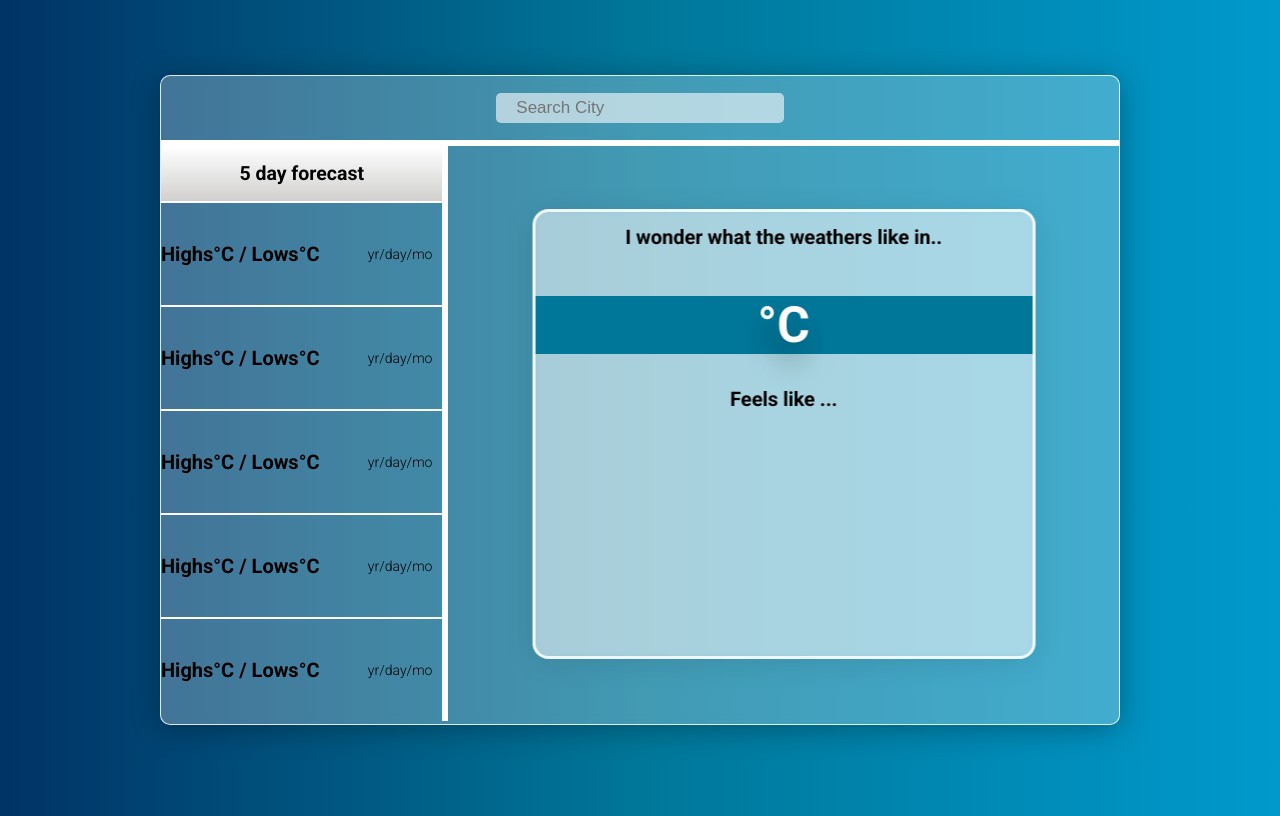
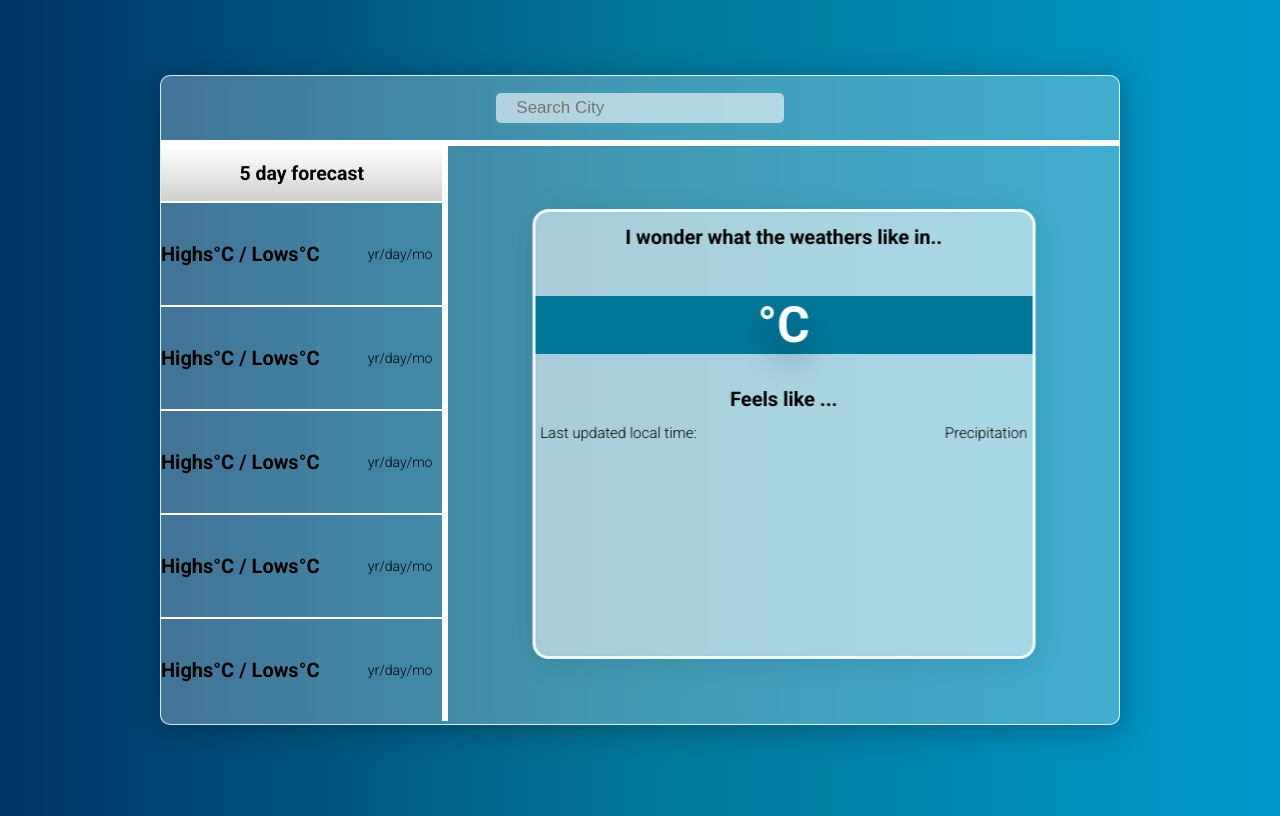
Before and after one commit to GeorgeFlood/weatherApp-react, a React (Create React App) app: page / in a window 1280 px wide. Built offline with nearby package versions, Linux system fonts and the light colour scheme.

Commit message:
added last updated & Precipitation
Not sure how I feel about these features.

```diff
--- a/src/App.js
+++ b/src/App.js
@@ -8,7 +8,7 @@ import "./styles/main.css";
 
 const App = function () {
   const [location, setLocation] = useState("");
-  const [weatherData, setWeatherData] = useState(null); // Declare a new state variable to store the weather data
+  const [weatherData, setWeatherData] = useState(null);
 
   const capitalizeLocation = (location) => {
     const words = location.toLowerCase().split(" ");
@@ -19,9 +19,7 @@ const App = function () {
   };
 
   const handleSubmit = async (term) => {
-    // Call the getWeather function and specify a callback function to handle the resolved promise
     await getWeather(term).then((data) => {
-      // Destructure the data from the resolved promise
       const { address, days, description, currentConditions } = data;
       console.log(address, days, description, currentConditions);
       const capitalizedLocation = capitalizeLocation(term);
--- a/src/Forecast.js
+++ b/src/Forecast.js
@@ -47,9 +47,26 @@ const Forcast = function ({ weatherData, location, getIcon }) {
           src={icon}
           alt="weather icon"
         ></img>
-        <p className="conditions">
-          {weatherData ? [weatherData.currentConditions.conditions] : ""}
-        </p>
+
+        <div className="miscellaneous">
+          <div className="dateTime">
+            <p>Last updated local time:</p>
+            <p>
+              {weatherData ? `${weatherData.currentConditions.datetime}` : ""}
+            </p>
+          </div>
+
+          <p className="conditions">
+            {weatherData ? [weatherData.currentConditions.conditions] : ""}
+          </p>
+          <div className="Precipitation">
+            <p>Precipitation</p>
+            <p>
+              {" "}
+              {weatherData ? `${weatherData.currentConditions.precip}` : ""}
+            </p>
+          </div>
+        </div>
       </div>
     </div>
   );
--- a/src/scss/_forcast.scss
+++ b/src/scss/_forcast.scss
@@ -50,10 +50,45 @@
 }
 
 .conditions {
-  font-size: 1.7rem;
+  font-size: 2rem;
+  font-weight: 400;
 }
 
 .main-icon {
   height: 10rem;
   width: 10rem;
 }
+
+.miscellaneous {
+  display: flex;
+  align-items: center;
+  justify-content: space-between;
+  padding: 0rem 0.5rem;
+  margin-top: auto;
+}
+
+.dateTime {
+  display: flex;
+  flex-direction: column;
+  padding: 0;
+  margin: 0;
+  font-size: 1.5rem;
+
+  & p {
+    margin-top: -0.5rem;
+  }
+}
+
+.conditions {
+  margin-right: 4rem;
+}
+
+.Precipitation {
+  display: flex;
+  flex-direction: column;
+  font-size: 1.5rem;
+
+  & p {
+    margin-top: -0.5rem;
+  }
+}
--- a/src/styles/main.css
+++ b/src/styles/main.css
@@ -128,12 +128,45 @@ form {
 }
 
 .conditions {
-  font-size: 1.7rem;
+  font-size: 2rem;
+  font-weight: 400;
 }
 
 .main-icon {
   height: 10rem;
   width: 10rem;
+}
+
+.miscellaneous {
+  display: flex;
+  align-items: center;
+  justify-content: space-between;
+  padding: 0rem 0.5rem;
+  margin-top: auto;
+}
+
+.dateTime {
+  display: flex;
+  flex-direction: column;
+  padding: 0;
+  margin: 0;
+  font-size: 1.5rem;
+}
+.dateTime p {
+  margin-top: -0.5rem;
+}
+
+.conditions {
+  margin-right: 4rem;
+}
+
+.Precipitation {
+  display: flex;
+  flex-direction: column;
+  font-size: 1.5rem;
+}
+.Precipitation p {
+  margin-top: -0.5rem;
 }
 
 .flexy {
@@ -190,19 +223,20 @@ form {
 .info-col:hover {
   background-color: #007799;
 }
-.info-col:hover svg {
-  width: 6.7rem;
-  height: 6.7rem;
-}
 .info-col:hover h4 {
   font-size: 2.1rem;
 }
 .info-col:hover p {
   font-size: 1.5rem;
 }
+.info-col:hover .secondary-icon {
+  width: 6rem;
+  height: 6rem;
+}
 
 .secondary-icon {
-  width: 6rem;
-  height: 6rem;
+  padding-left: 0.5rem;
+  width: 5.3rem;
+  height: 5.3rem;
   transition: all ease-in-out 0.2s;
 }/*# sourceMappingURL=main.css.map */
```
Also changed, not shown: src/scss/_weatherInfo.scss (+8 -7 lines), 1 other file (tests, documents, lock files or other folders).
